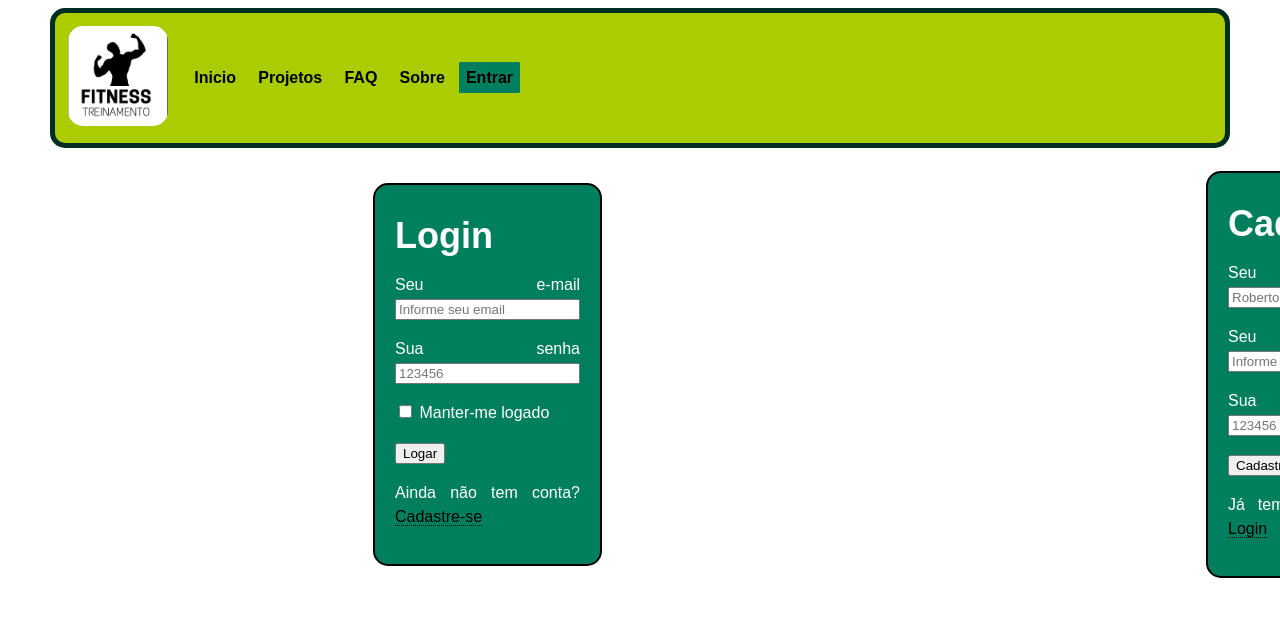
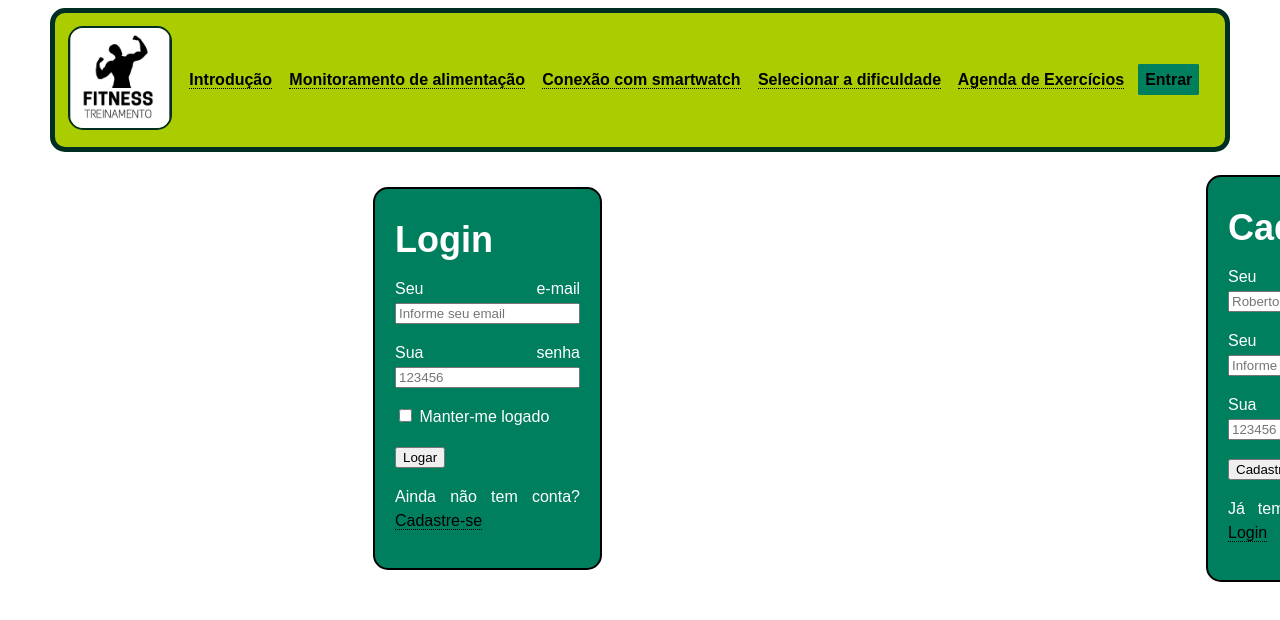
Before and after one commit to Bilhalv/UX-sport, a plain HTML site: page loginecadastro.html in a window 1280 px wide. Shown: the top 620 px of the page. Drawn offline with Linux system fonts and the light colour scheme.

Commit message:
Update loginecadastro.html

```diff
--- a/loginecadastro.html
+++ b/loginecadastro.html
@@ -9,25 +9,37 @@
         <tr>
           <th>
             <a href="index.html" style="border-bottom: none">
-              <img
-                src="img/Nutricionista Esportivo.jpg"
-                height="100"
-                width="100"
-                style="border-radius: 15px"
-              />
+              <img src="img/Nutricionista Esportivo.jpg" height="100" width="100" style="border-radius: 15px; border: 2px solid #002e22;">
+            </a>
+          </th>
+          <th>&nbsp;&nbsp;
+            <a href="#int">
+              Introdução
+            </a>
+          </th>
+          <th>&nbsp;&nbsp;
+            <a href="#mon">
+              Monitoramento de alimentação
+            </a>
+          </th>
+          <th>&nbsp;&nbsp;
+            <a href="#con">
+              Conexão com smartwatch
+            </a>
+          </th>
+          <th>&nbsp;&nbsp;
+            <a href="#sel">
+              Selecionar a dificuldade
+            </a>
+          </th>
+          <th>&nbsp;&nbsp;
+            <a href="#age">
+              Agenda de Exercícios
             </a>
           </th>
           <th>
-            &nbsp;&nbsp;&nbsp;&nbsp; Inicio &nbsp;&nbsp;&nbsp; Projetos
-            &nbsp;&nbsp;&nbsp; FAQ &nbsp;&nbsp;&nbsp; Sobre
-          </th>
-          <th>
             <div class="login-button" id="menu">
-              <button2
-                ><a href="loginecadastro.html" style="border-bottom: none"
-                  >Entrar</a
-                ></button2
-              >
+              <button2><a href="loginecadastro.html" style="border-bottom: none;">Entrar</a></button2>
             </div>
           </th>
         </tr>
```
